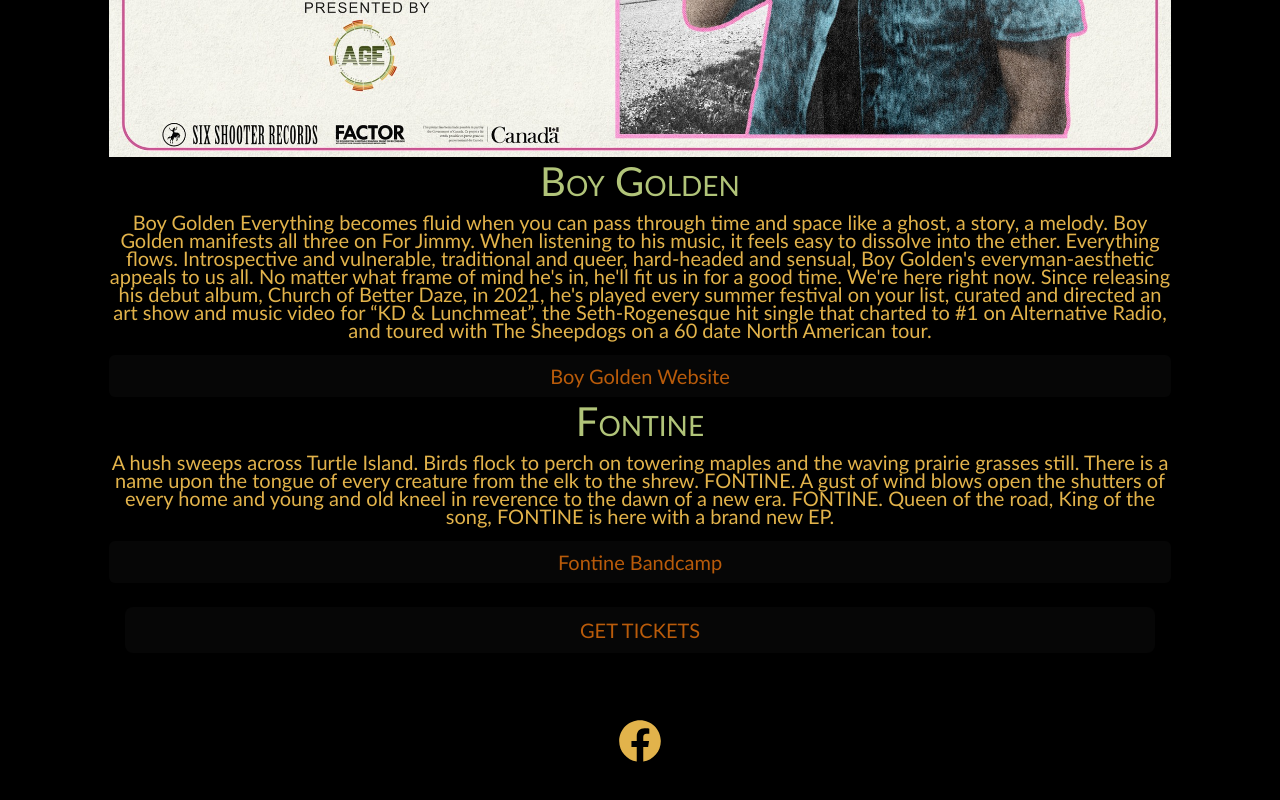
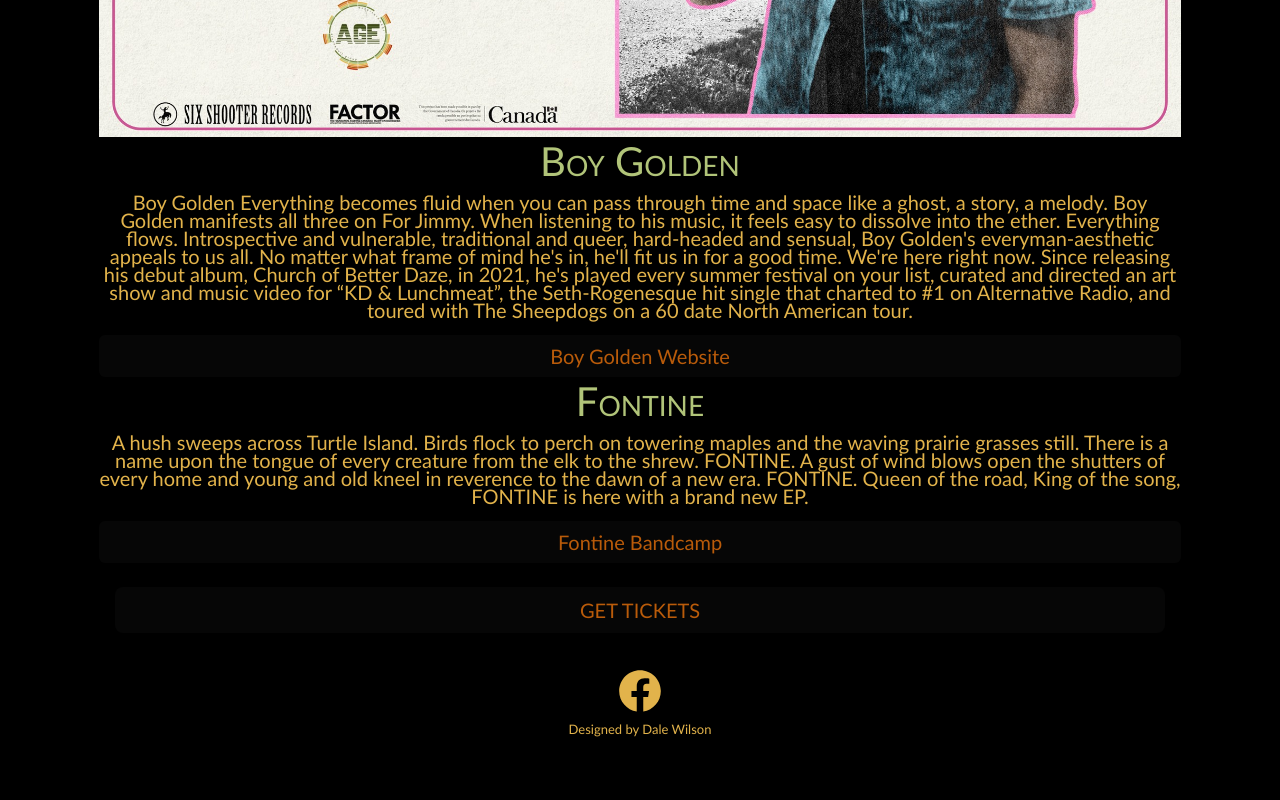
Before and after one commit to Waledilson/troywebsite, a React (Create React App) app: page / in a window 1280 px wide. Shown: the part 1232-2032 px from the top of the page. After the commit the page ends 1984 px from the top, so only its background shows below. Built offline with nearby package versions, Linux system fonts and the light colour scheme.

Commit message:
trying to fix margin issue

```diff
--- a/src/App.js
+++ b/src/App.js
@@ -32,9 +32,10 @@
               <BoyGoldenCard className="cards" />
             </li>
           </div>
-          <SocialsBar />
         </Router>
       </Container>
+      <SocialsBar />
+      <p className="dale">Designed by Dale Wilson</p>
     </div>
   )
 }
--- a/src/components/nav-bar/nav-bar.jsx
+++ b/src/components/nav-bar/nav-bar.jsx
@@ -7,7 +7,7 @@
 function NavBar() {
   return (
     <Navbar fixed="top" bg="black" data-bs-theme="dark">
-      <Container class="navbar">
+      <Container class="navbar" id="top-navbar">
         <Nav>
           <img
             src={darkBanner}
--- a/src/index.css
+++ b/src/index.css
@@ -105,7 +105,7 @@
 }
 .event-card {
   background-color: rgba(0, 0, 0, 0.8);
-  padding: 30px 10px 30px 10px;
+  padding: 0px 0px 0px 0px;
   width: 100%;
 }
 
@@ -157,8 +157,9 @@
   align-items: center;
   justify-content: center;
 }
-.navbar {
+#top-navbar {
   margin-bottom: 250px;
+  /* padding: 0px 0px 250px 0px; */
 }
 .navbar {
   position: relative;
@@ -181,7 +182,7 @@
 
 .socials {
   /* position: fixed; */
-  bottom: 0;
+  /* bottom: 0; */
   padding: 0px 0px 0px 0px;
   display: flex;
   width: 100%;
@@ -192,3 +193,7 @@
 .socials-text {
   color: white;
 }
+
+.dale {
+  font-size: small;
+}
```
